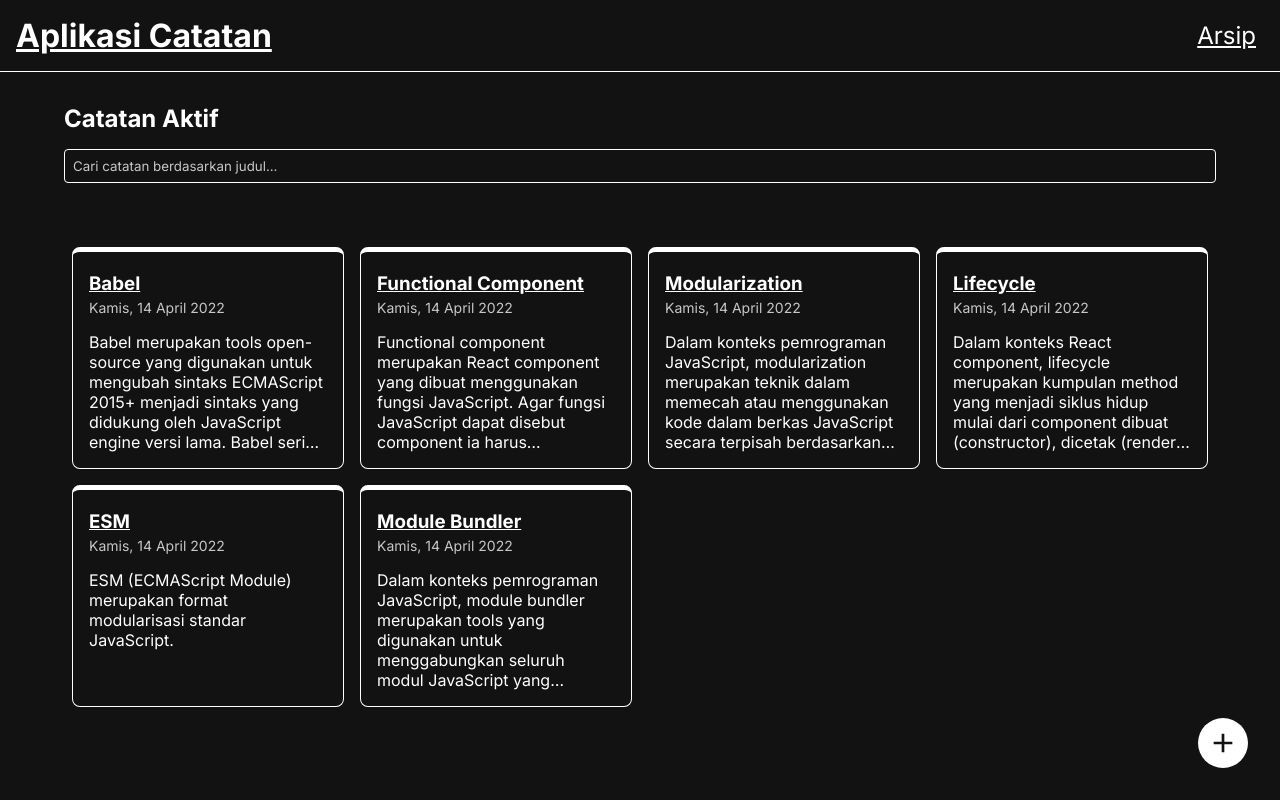
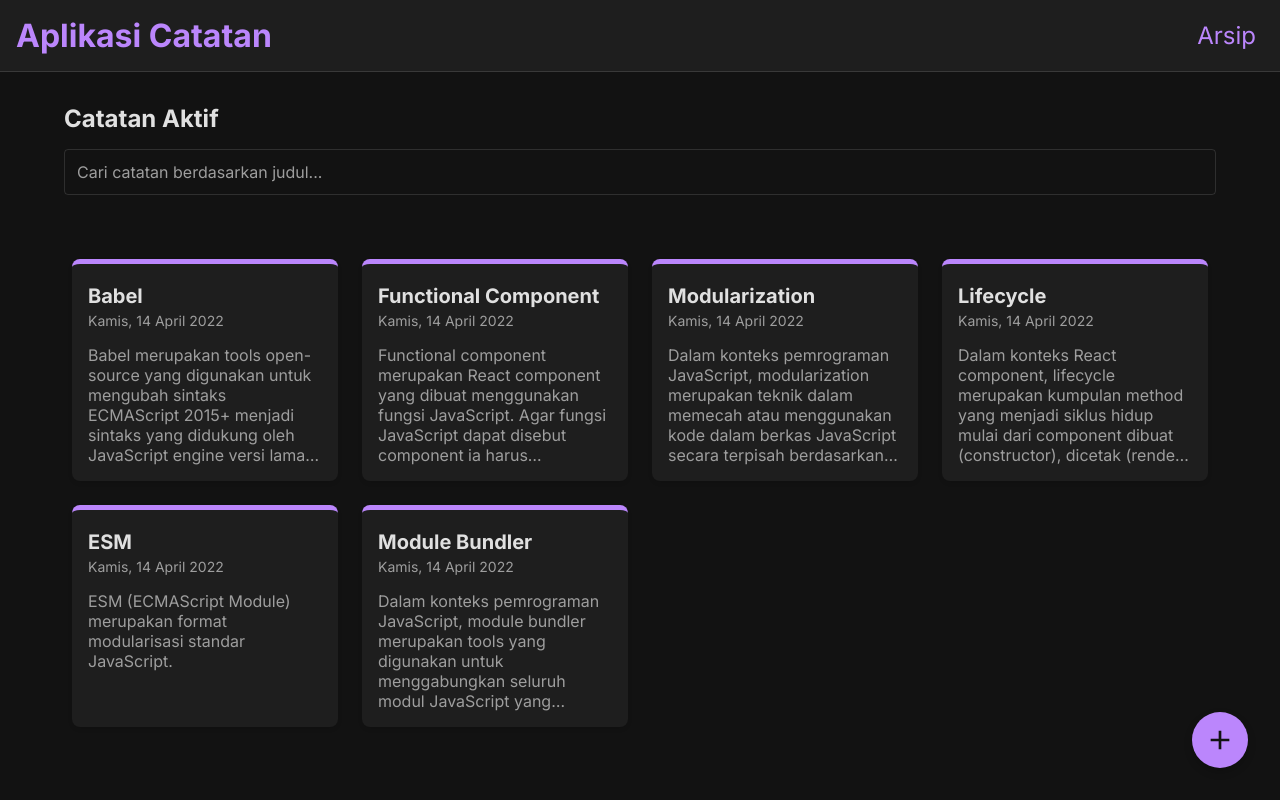
Before and after one commit to hadiid-studentcode/personal-notes-app-starter, a React (Vite) app: page / in a window 1280 px wide. Built offline with nearby package versions, Linux system fonts and the light colour scheme.

Commit message:
color schema

```diff
--- a/src/styles/style.css
+++ b/src/styles/style.css
@@ -1,22 +1,28 @@
+@import url('https://fonts.googleapis.com/css2?family=Inter:wght@400;700&display=swap');
+
 :root {
   --primary: #BB86FC;
   --primary-variant: #3700B3;
   --secondary: #03DAC6;
-  --background: #121212;
-  --surface: #121212;
   --error: #CF6679;
   --warning: #F39C12;
-  --on-background: #FFFFFF;
-  --on-background-grey: #c7c7c7;
-  --on-surface: #FFFFFF;
+
+  --background: #121212;
+  --surface: #1E1E1E;
+  --text-primary: #E0E0E0;
+  --text-secondary: #9E9E9E;
+  --border-color: rgba(255, 255, 255, 0.12);
 }
 
 [data-theme="light"] {
-  --background: #DDDDDD;
-  --suface: #FFFFFF;
-  --on-background: #333333;
-  --on-background-grey: #6d6d6d;
-  --on-surface: #333333;
+  --background: #F4F7F5;
+  --surface: #FFFFFF;
+  --text-primary: #212121;
+  --text-secondary: #616161;
+  --border-color: #E0E0E0;
+
+  --primary: #3700B3;
+  --primary-variant: #BB86FC;
 }
 
 * {
@@ -26,19 +32,19 @@
 }
 
 a {
-  color: var(--on-background);
+  color: var(--primary);
+  text-decoration: none;
 }
-
 
 body {
   font-family: 'Inter', sans-serif;
+  background-color: var(--background);
+  color: var(--text-primary);
+  transition: background-color 0.3s ease, color 0.3s ease;
 }
 
 .app-container {
-  color: var(--on-background);
-  background-color: var(--background);
   min-height: 100vh;
-  transition: all ease-in-out 0.5s;
 }
 
 header {
@@ -46,7 +52,8 @@ header {
   align-items: center;
   justify-content: center;
   padding: 16px;
-  border-bottom: 1px solid var(--on-background);
+  border-bottom: 1px solid var(--border-color);
+  background-color: var(--surface);
 }
 
 header h1 {
@@ -70,7 +77,7 @@ main {
   margin-top: 32px;
   display: grid;
   grid-template-columns: 1fr;
-  gap: 16px;
+  gap: 24px;
   padding: 16px 8px;
 }
 
@@ -81,21 +88,41 @@ main {
 
 .notes-list-empty p {
   text-align: center;
-  color: var(--on-background-grey);
+  color: var(--text-secondary);
 }
+
 .note-item {
+  background-color: var(--surface);
   padding: 16px;
   border-radius: 8px;
-  border: 1px solid var(--on-background);
-  border-top: 5px solid;
+  border: none;
+  border-top: 5px solid var(--primary);
+
+  box-shadow: 0 2px 4px rgba(0, 0, 0, 0.1);
+  transition: transform 0.3s ease, box-shadow 0.3s ease;
+}
+
+.note-item:hover {
+  transform: translateY(-4px);
+  box-shadow: 0 6px 12px rgba(0, 0, 0, 0.15);
 }
 
 .note-item__title {
   margin: 4px 0;
+  font-size: 1.25rem;
+  color: var(--text-primary);
+}
+
+.note-item__title a {
+  color: inherit;
+  text-decoration: none;
+}
+.note-item__title a:hover {
+  text-decoration: underline;
 }
 
 .note-item__createdAt {
-  color: var(--on-background-grey);
+  color: var(--text-secondary);
   font-size: 14px;
   margin: 4px 0;
 }
@@ -107,6 +134,7 @@ main {
   text-overflow: ellipsis;
   -webkit-line-clamp: 6;
   -webkit-box-orient: vertical;
+  color: var(--text-secondary);
 }
 
 .detail-page {
@@ -122,7 +150,7 @@ main {
 }
 
 .detail-page__createdAt {
-  color: var(--on-background-grey)
+  color: var(--text-secondary);
 }
 
 .detail-page__body {
@@ -145,13 +173,21 @@ main {
   justify-content: center;
   font-size: 32px;
   border: 0;
-  width: 50px;
-  height: 50px;
-  border-radius: 50px;
-  background-color: var(--on-background);
+  width: 56px;
+  height: 56px;
+  border-radius: 50%;
+
+  background-color: var(--primary);
   color: var(--background);
   padding: 8px;
   cursor: pointer;
+  box-shadow: 0 4px 8px rgba(0, 0, 0, 0.2);
+  transition: transform 0.2s ease, background-color 0.2s ease;
+}
+
+.action:hover {
+  background-color: var(--primary-variant);
+  transform: scale(1.05);
 }
 
 .add-new-page__input {
@@ -162,56 +198,72 @@ main {
   width: 100%;
   background-color: transparent;
   border: 0;
-  color: var(--on-background);
+  color: var(--text-primary);
   font-family: 'Inter', sans-serif;
   font-size: 64px;
   font-weight: bold;
   padding: 8px 0;
+  outline: none;
 }
 
 .add-new-page__input__title::placeholder {
-  color: var(--on-background-grey);
+  color: var(--text-secondary);
 }
 
 .add-new-page__input .add-new-page__input__body {
   width: 100%;
   background-color: transparent;
   border: 0;
-  color: var(--on-background);
+  color: var(--text-primary);
   font-family: 'Inter', sans-serif;
   font-size: 24px;
   padding: 8px 0;
   min-height: 500px;
+  outline: none;
 }
 
 [data-placeholder]:empty::before {
   content: attr(data-placeholder);
-  color: var(--on-background-grey)
+  color: var(--text-secondary);
 }
 
 .search-bar input {
   margin: 16px 0;
   font-family: 'Inter', sans-serif;
   background-color: transparent;
-  border: 1px solid var(--on-background);
+  border: 1px solid var(--border-color);
   border-radius: 4px;
-  padding: 8px;
+  padding: 12px;
   width: 100%;
-  color: var(--on-background);
+  color: var(--text-primary);
+  font-size: 1rem;
 }
 
 .search-bar input::placeholder {
-  color: var(--on-background-grey);
+  color: var(--text-secondary);
+}
+
+.search-bar input:focus {
+  outline: none;
+  border-color: var(--primary);
+  box-shadow: 0 0 0 2px var(--primary-variant);
 }
 
 .toggle-theme, .toggle-locale {
   background-color: transparent;
   border: 0;
   cursor: pointer;
-  color: var(--on-background);
+  color: var(--text-primary);
   display: flex;
   align-items: center;
   margin: 0 16px;
+  border-radius: 50%;
+  padding: 4px;
+  transition: background-color 0.2s ease;
+}
+
+.toggle-theme:hover, .toggle-locale:hover {
+  background-color: var(--border-color);
 }
 
 .toggle-theme {
@@ -238,11 +290,16 @@ main {
   margin-bottom: 16px;
   display: block;
   width: 100%;
-  padding: 8px;
+  padding: 12px;
   background-color: transparent;
   border-radius: 8px;
-  border: 3px solid var(--on-background);
-  color: var(--on-background)
+  border: 2px solid var(--border-color);
+  color: var(--text-primary);
+}
+
+.input-login input:focus, .input-register input:focus {
+  outline: none;
+  border-color: var(--primary);
 }
 
 .input-login button, .input-register button {
@@ -253,9 +310,14 @@ main {
   padding: 12px;
   border: 0;
   border-radius: 8px;
-  background-color: var(--on-background);
+  background-color: var(--primary);
   color: var(--background);
   cursor: pointer;
+  transition: background-color 0.2s ease;
+}
+
+.input-login button:hover, .input-register button:hover {
+  background-color: var(--primary-variant);
 }
 
 .button-logout {
@@ -266,7 +328,7 @@ main {
   border: 0;
   font-size: 28px;
   cursor: pointer;
-  color: var(--on-background);
+  color: var(--text-primary);
 }
 
 @media screen and (min-width: 650px) {
```
